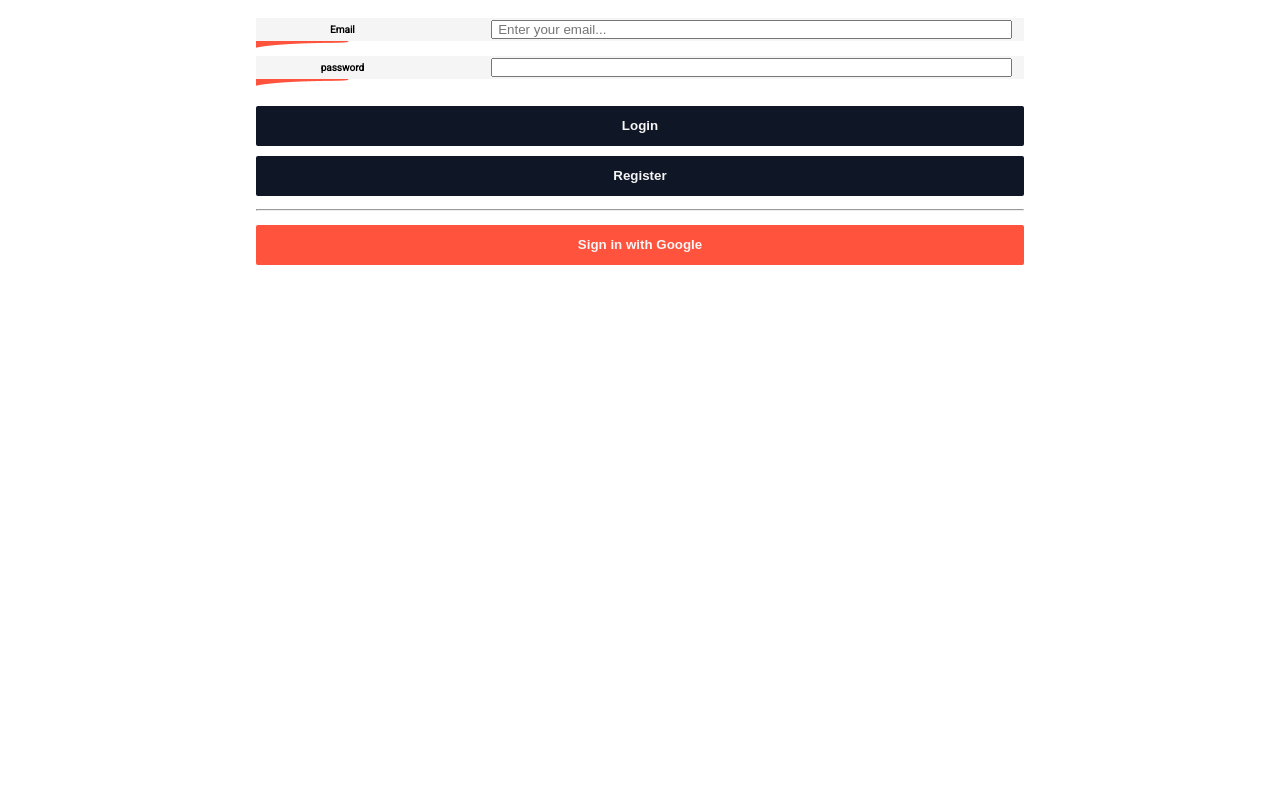
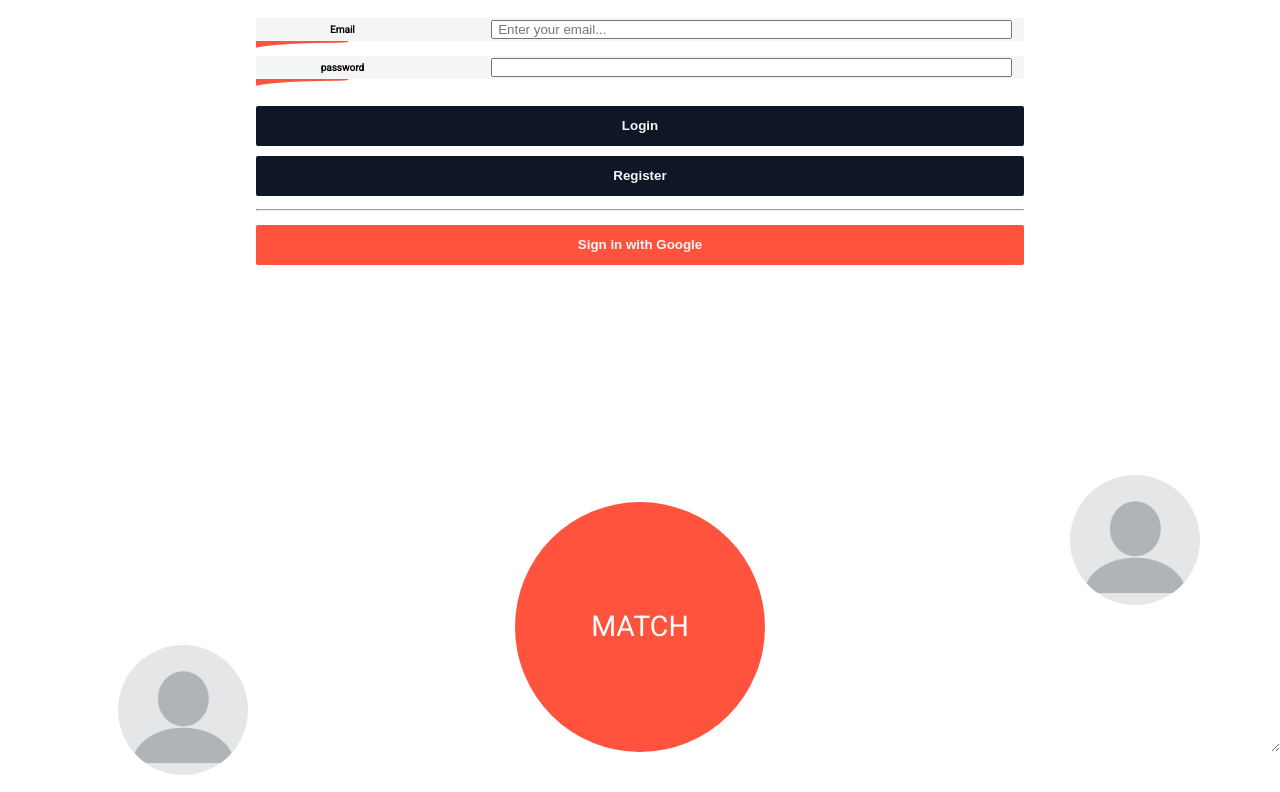
Before and after one commit to WebAhead5/like-minded-frontend, a React (Create React App) app: page /login in a window 1280 px wide. Shown: the part 358-1150 px from the top of the page. Before the commit the page ends 800 px from the top, so only its background shows below. Built offline with nearby package versions, Linux system fonts and the light colour scheme; no server answers.

Commit message:
matchPopup css prelim done

```diff
--- a/src/App.js
+++ b/src/App.js
@@ -10,6 +10,7 @@ import {
 //pages----------------------------------------------------------------------------------
 import AuthRoutes from "./components/routes/authRoutes";
 import ProfileRoutes from "./components/routes/profileRoutes";
+import MatchPopup from "./components/common/matchPopup/matchPopup"
 
 
 
@@ -27,9 +28,11 @@ function App() {
 
     return (
         <div>
-            {isLoggedIn? <NavBar/> : null}
+            {isLoggedIn? <NavBar/>: null }
             <AuthRoutes/>
             <ProfileRoutes/>
+            <MatchPopup/>
+
         </div>
     );
 }
--- /dev/null
+++ b/src/components/common/matchPopup/matchPopup.css
@@ -0,0 +1,54 @@
+div.matchPopup {
+    display: block;
+    width: 100%;
+    height: 350px;
+    box-sizing: border-box;
+    position: relative;
+
+}
+
+.matchPopup img {
+    width: 130px;
+    height: 130px;
+    border-radius: 50%;
+    position: absolute;
+    border: 3px white solid;
+}
+
+img#candidatePic {
+    left: 9%;
+    top: 200px;
+    z-index: 1;
+}
+
+img#userPic {
+    right: 6%;
+    top: 30px;
+    z-index: 1;
+}
+
+div.outer {
+    position: absolute;
+    top: 60px;
+    align-items: center;
+    display: flex;
+    height: 250px;
+    justify-content: center;
+    width: 100%;
+    overflow: auto;
+    resize: both;
+}
+
+svg {
+    height: 100%;
+}
+
+circle {
+    fill: var(--color-red);
+}
+
+text {
+    fill: #fff;
+    font-size: 1rem;
+    color: white;
+}
--- /dev/null
+++ b/src/components/common/matchPopup/matchPopup.js
@@ -0,0 +1,26 @@
+import React from 'react';
+import './matchPopup.css'
+import { Link } from "react-router-dom";
+
+const defaultImage = "/images/defaultImageProfile.png";
+
+function MatchPopup(props) {
+
+
+    return (
+        <div className="matchPopup">
+            <img id="userPic" src={defaultImage}></img>
+            <div class="outer">
+                <svg viewBox="0 0 140 140" preserveAspectRatio="xMinYMin meet">
+                    <g>
+                        <circle r="50%" cx="50%" cy="50%" class="circle-back" />
+                        <text x="50%" y="50%" text-anchor="middle" dy="0.3em">MATCH</text>
+                    </g>
+                </svg>
+            </div>
+            <img id="candidatePic" src={defaultImage}></img>
+        </div>
+    );
+}
+
+export default MatchPopup
--- /dev/null
+++ b/src/components/common/navBar/navBar.css
@@ -0,0 +1,24 @@
+div.navBar {
+    height: 35px;
+    background-color: var( --color-navy);
+    display: flex;
+    position: fixed;
+    width: 100%;
+    align-items: center;
+    justify-content: space-between;
+    padding: 0;
+}
+
+.navBar a {
+    display: flex;
+}
+
+.navBar img {
+    width: 25px;
+    height: 25px;
+    margin: 0 20px 0 20px;
+}
+
+img.logo {
+    filter: invert();
+}
--- a/src/components/common/navBar/navBar.js
+++ b/src/components/common/navBar/navBar.js
@@ -1,4 +1,5 @@
 import React from 'react';
+import './navBar.css'
 import {Link} from "react-router-dom";
 
 function NavBar(props) {
@@ -6,13 +7,13 @@ function NavBar(props) {
 
 
     return (
-        <div>
+        <div className="navBar">
             <Link to={"/profile"}>
                 <img src="/images/icon-nav-profile.png" alt=""/>
             </Link>
 
             <Link to={"/dashboard"}>
-                <img src="/images/img-logo-192.png" alt=""/>
+                <img className="logo" src="/images/img-logo-192.png" alt=""/>
             </Link>
 
             <Link to={"/chat"}>
```
